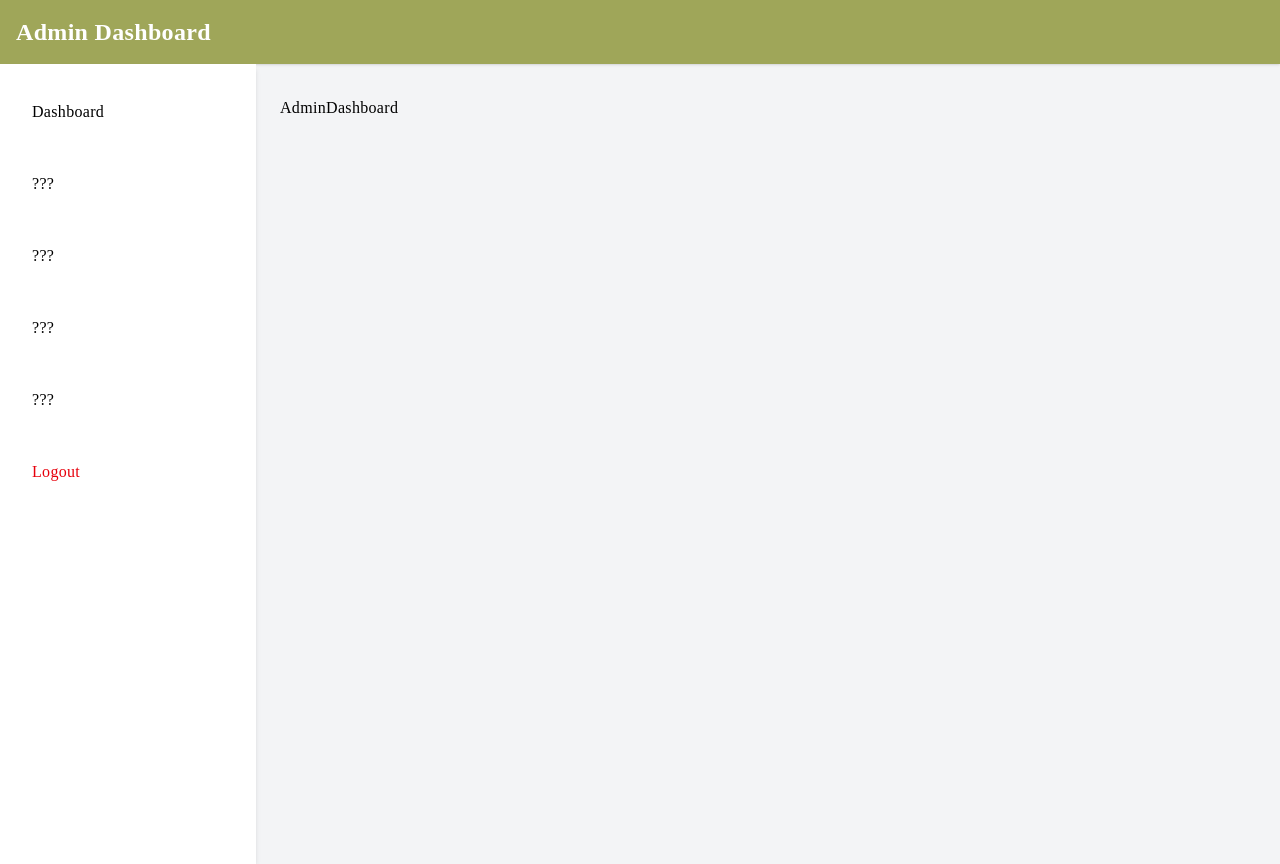
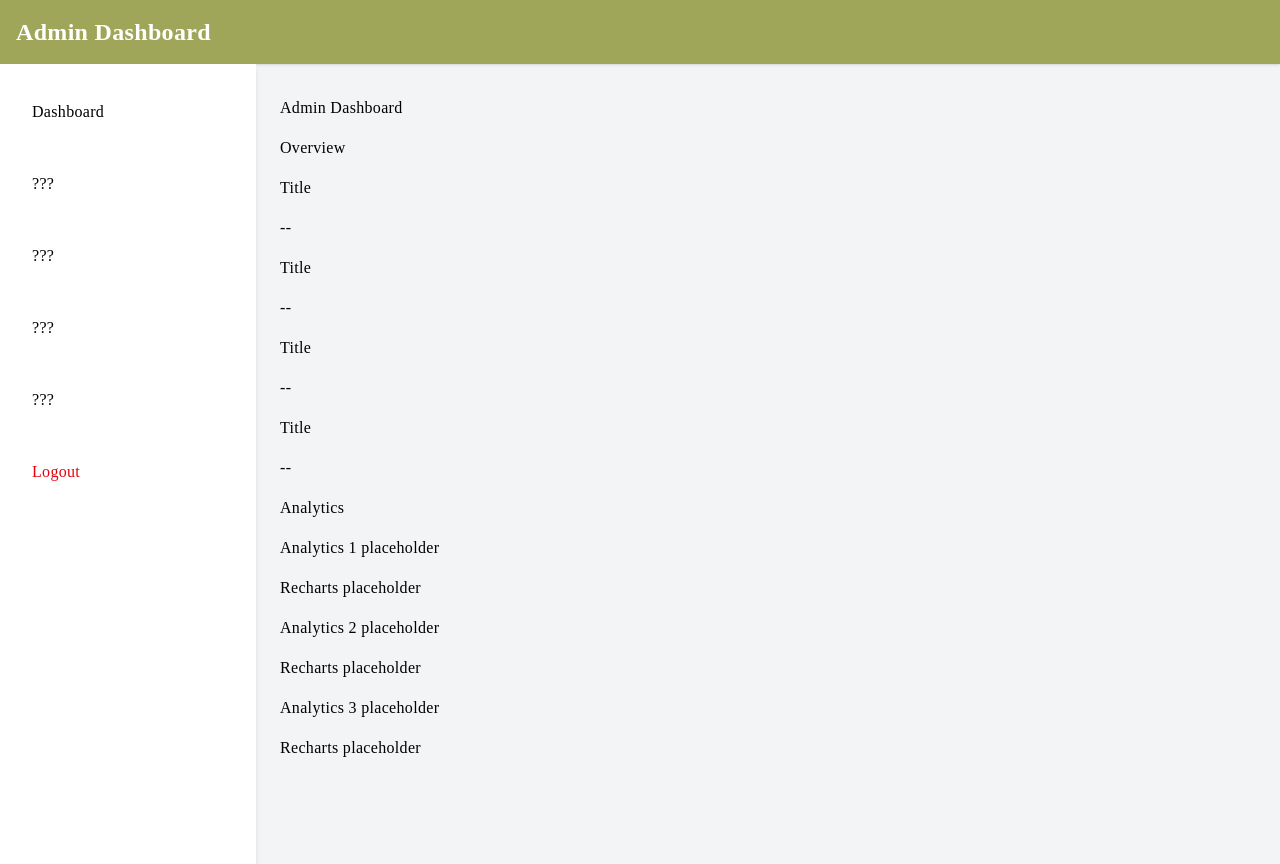
Before and after one commit to FritRin/Back-to-the-Bush-Koalas-New-Website-Development, a React app in the folder frontend/: page /admin in a window 1280 px wide. Built offline with nearby package versions, Linux system fonts and the light colour scheme; the HTML template or start-up script is replaced by a standard one.

Commit message:
Created an initial skeleton for the admin dashboard, Exact structure and number of visuals will be decided in the future

```diff
--- /dev/null
+++ b/frontend/src/components/StatisticCard.jsx
@@ -0,0 +1,12 @@
+import React from 'react';
+
+function StatisticCard({ title, value }) {
+    return (
+        <div className="statisticDiv">
+            <h3>{title}</h3>
+            <h2>{value}</h2>
+        </div>
+    );
+}
+
+export default StatisticCard;
--- a/frontend/src/pages/AdminDashboard.jsx
+++ b/frontend/src/pages/AdminDashboard.jsx
@@ -1,9 +1,39 @@
-import React from 'react'
+import StatisticCard from "../components/StatisticCard";
 
 function AdminDashboard() {
   return (
-    <div>AdminDashboard</div>
+    <div className="pageContainer">
+        <h1>Admin Dashboard</h1>
+
+        <div className="dashboardOverview">
+            <h2>Overview</h2>
+
+            <StatisticCard title="Title" value="--" />
+            <StatisticCard title="Title" value="--" />
+            <StatisticCard title="Title" value="--" />
+            <StatisticCard title="Title" value="--" />
+        </div>
+
+        <div className="dashboardAnalytics">
+            <h2>Analytics</h2>
+
+            <div className="donationAnalytics">
+                <h3>Analytics 1 placeholder</h3>
+                <p>Recharts placeholder</p>
+            </div>
+
+            <div className="donationAnalytics">
+                <h3>Analytics 2 placeholder</h3>
+                <p>Recharts placeholder</p>
+            </div>
+
+            <div className="donationAnalytics">
+                <h3>Analytics 3 placeholder</h3>
+                <p>Recharts placeholder</p>
+            </div>
+        </div>
+    </div>
   )
 }
 
-export default AdminDashboard
+export default AdminDashboard;
```
